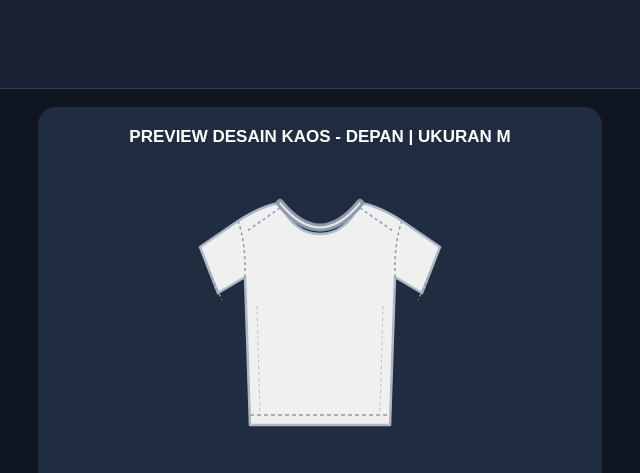
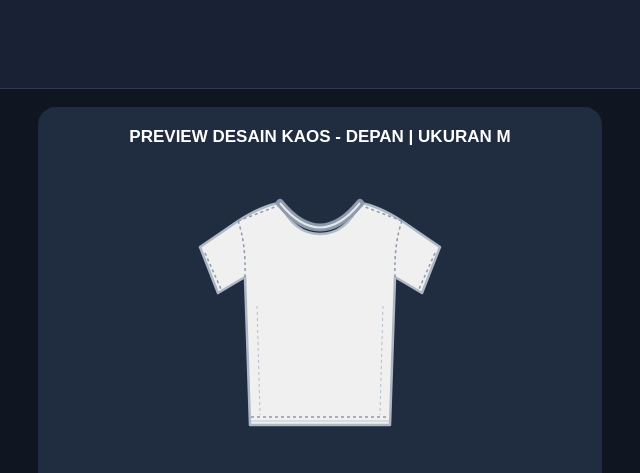
Before and after one commit to rajasemak-beep/tshirt-studio, a plain HTML site: page index.html in a window 1280 px wide. Shown: the top 473 px of the page, 320-960 px from the left. Drawn offline with Linux system fonts and the light colour scheme.

Commit message:
Update index.html

```diff
--- a/index.html
+++ b/index.html
@@ -72,7 +72,7 @@
 
         <!-- JAHITAN BAHU -->
 <path
-            d="M110 47 L77 70 M190 47 L223 70"
+    d="M110 44 L68 60 M190 44 L232 60"
     fill="none"
     stroke="#8e9aaa"
     stroke-width="1.5"
@@ -86,9 +86,9 @@
     stroke-width="1.5"
     stroke-dasharray="3 3"/>
 
-        <!-- KELIM LENGAN -->
+        <!-- KELIM UJUNG LENGAN -->
 <path
-            d="M39 111 L52 139 M261 111 L248 139"
+    d="M35 92 L51 128 M265 92 L249 128"
     fill="none"
     stroke="#8e9aaa"
     stroke-width="1.5"
@@ -102,13 +102,19 @@
             stroke-width="1"
             stroke-dasharray="3 3"/>
 
-        <!-- KELIM BAWAH -->
+<!-- KELIM BAWAH KAOS -->
 <path
-            d="M80 254 L220 254"
+    d="M81 256 L219 256"
     fill="none"
     stroke="#8e9aaa"
     stroke-width="1.5"
-            stroke-dasharray="4 3"/>
+    stroke-dasharray="3 3"/>
+
+<path
+    d="M81 260 L219 260"
+    fill="none"
+    stroke="#c0c8d2"
+    stroke-width="1"/>
 
     </g>
 
@@ -157,7 +163,7 @@
 
         <!-- JAHITAN BAHU -->
 <path
-            d="M110 47 L77 70 M190 47 L223 70"
+    d="M110 44 L68 60 M190 44 L232 60"
     fill="none"
     stroke="#8e9aaa"
     stroke-width="1.5"
@@ -171,9 +177,9 @@
     stroke-width="1.5"
     stroke-dasharray="3 3"/>
 
-        <!-- KELIM LENGAN -->
+        <!-- KELIM UJUNG LENGAN -->
 <path
-            d="M39 111 L52 139 M261 111 L248 139"
+    d="M35 92 L51 128 M265 92 L249 128"
     fill="none"
     stroke="#8e9aaa"
     stroke-width="1.5"
@@ -187,13 +193,19 @@
             stroke-width="1"
             stroke-dasharray="3 3"/>
 
-        <!-- KELIM BAWAH -->
+        <!-- KELIM BAWAH KAOS -->
 <path
-            d="M80 254 L220 254"
+    d="M81 256 L219 256"
     fill="none"
     stroke="#8e9aaa"
     stroke-width="1.5"
-            stroke-dasharray="4 3"/>
+    stroke-dasharray="3 3"/>
+
+<path
+    d="M81 260 L219 260"
+    fill="none"
+    stroke="#c0c8d2"
+    stroke-width="1"/>
 
     </g>
 
```
Lines whose indentation alone changed are shown as unchanged.
